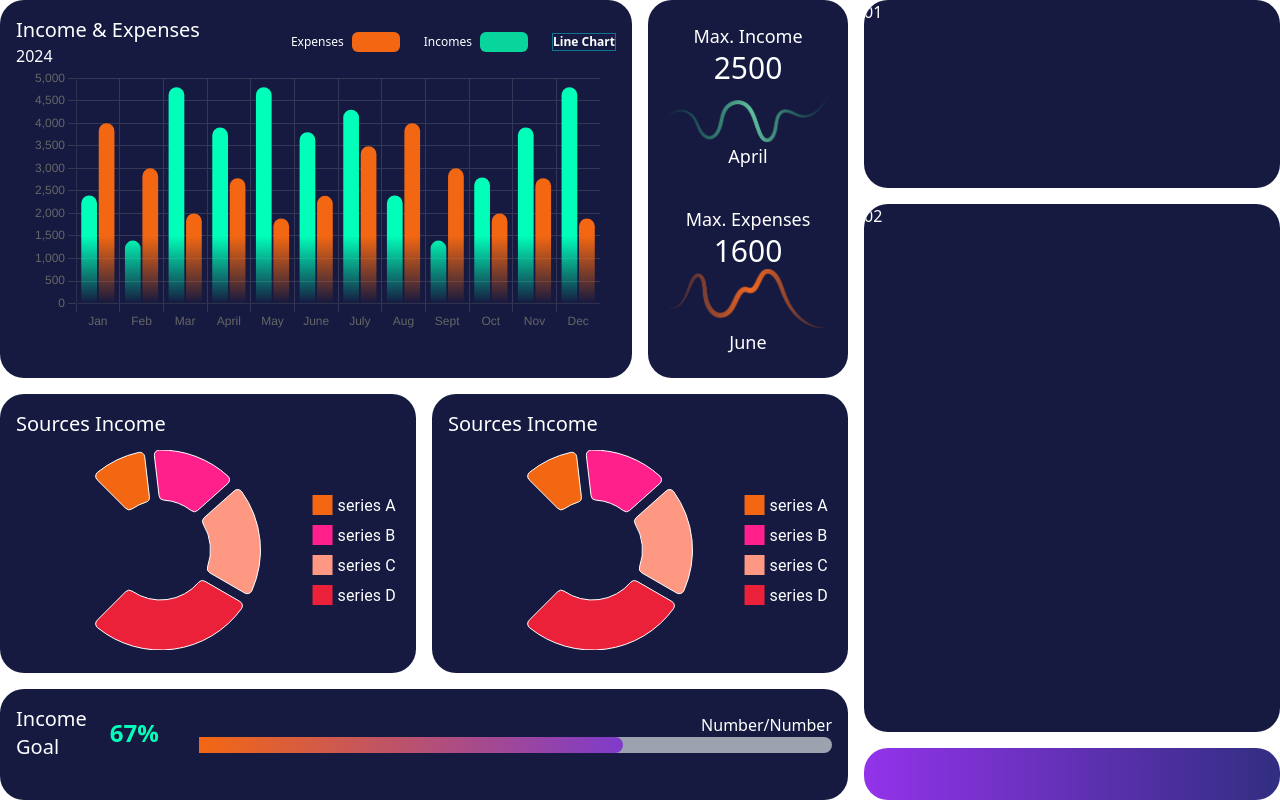
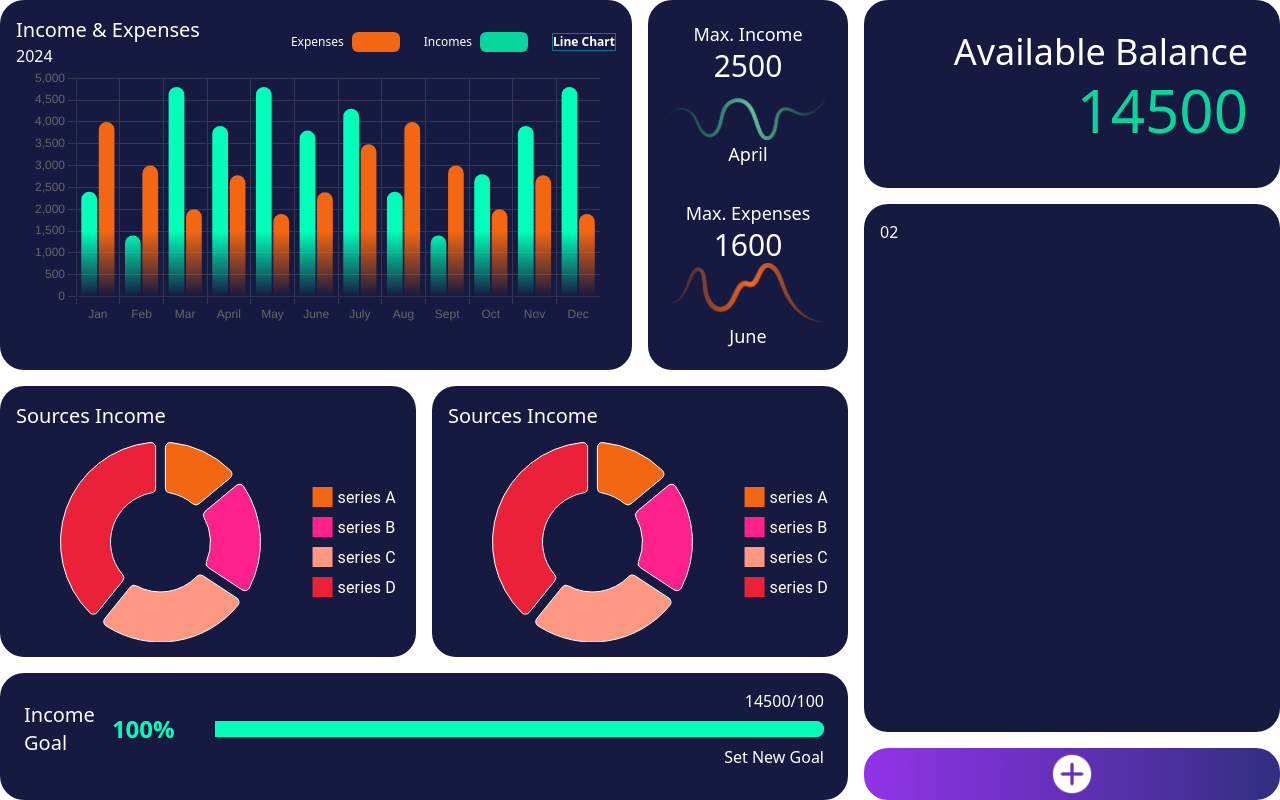
Before and after one commit to Sara-AM91/finance-tracker-frontend, a React (Vite) app: page /dashboard in a window 1280 px wide. Built offline with nearby package versions, Linux system fonts and the light colour scheme.

Commit message:
made progress bar more interactive and made modal for it. Also created List component and ListItem component, but they are empty still

```diff
--- a/src/components/Dashboard.jsx
+++ b/src/components/Dashboard.jsx
@@ -2,12 +2,15 @@ import { useState } from "react";
 import ExpensesVsIncomeBar from "./charts/ExpensesVsIncomeBar";
 import ExpensesVsIncomeLine from "./charts/ExpensesVsIncomeLine";
 import BasicPie from "./charts/BasicPie";
+import ProgressBar from "./charts/ProgressBar";
 import greenWave from "../assets/greenWave2.png";
 import redWave from "../assets/redWave.png";
+import plus from "../assets/plus.png";
 
 const Dashboard = () => {
   const [bar, setBar] = useState(true);
-  const [value, setValue] = useState(67);
+  const [balance, setBalance] = useState(14500);
+
   const [maxExp, setMaxExp] = useState({ month: "June", amount: "1600" });
   const [maxInc, setMaxInc] = useState({ month: "April", amount: "2500" });
   const toggleChart = () => {
@@ -93,35 +96,24 @@ const Dashboard = () => {
 
           {/* Progress Bar */}
           <div className="col-span-4 bg-[#161A40] p-4 text-white rounded-3xl overflow-hidden text-center">
-            <div className="flex gap-10 items-center justify-between">
-              <div className="flex flex-row items-center gap-4">
-                <h2 className="text-xl text-left">Income Goal</h2>
-                <h2 className="font-bold text-[#01FFB9] text-2xl">{value}%</h2>
-              </div>
-
-              {/* Progress bar */}
-              <div className="flex flex-col items-end w-full">
-                <p>Number/Number</p>
-                <div className="w-full bg-gray-400 h-4 rounded-r-full overflow-hidden">
-                  <div
-                    className="h-4 rounded-r-full bg-gradient-to-r from-[#F36713] to-[#7F3BCB]"
-                    style={{ width: `${value}%` }}
-                  ></div>
-                </div>
-              </div>
-            </div>
+            <ProgressBar balance={balance} />
           </div>
         </div>
 
         {/* Sidebar */}
         <div className="col-span-2 grid grid-rows-12 gap-4 h-full">
-          <div className="row-span-3 bg-[#161A40] text-white rounded-3xl overflow-auto">
-            01
+          <div className="row-span-3 bg-[#161A40] text-white rounded-3xl overflow-auto p-8">
+            <div className="flex flex-col items-end gap-2">
+              <h1 className="text-4xl">Available Balance</h1>
+              <p className="text-6xl text-[#08D59C]">{balance}</p>
+            </div>
           </div>
-          <div className="row-span-8 bg-[#161A40] text-white rounded-3xl overflow-auto">
+          <div className="row-span-8 bg-[#161A40] text-white rounded-3xl overflow-auto p-4">
             02
           </div>
-          <div className="row-span-1 bg-gradient-to-r from-purple-600 to-indigo-900 text-white rounded-3xl overflow-auto"></div>
+          <div className="row-span-1 bg-gradient-to-r from-purple-600 to-indigo-900 rounded-3xl overflow-auto flex justify-center items-center">
+            <img src={plus} className=" max-h-12 " />
+          </div>
         </div>
       </div>
     </div>
--- /dev/null
+++ b/src/components/GoalModal.jsx
@@ -0,0 +1,106 @@
+import { useEffect, useState } from "react";
+
+export default function GoalModal({ setOpen, setGoal, goal }) {
+  const [number, setNumber] = useState(0);
+
+  const handleSubmit = () => {
+    if (number) {
+      setGoal(number);
+      setOpen(false);
+    }
+  };
+
+  return (
+    <div className="relative z-10">
+      <div
+        transition
+        className="fixed inset-0 bg-blue-950 bg-opacity-75 transition-opacity data-[closed]:opacity-0 data-[enter]:duration-300 data-[leave]:duration-200 data-[enter]:ease-out data-[leave]:ease-in"
+      />
+
+      <div className="fixed inset-0 z-10 w-screen overflow-y-auto">
+        <div className="flex min-h-full items-end justify-center p-4 text-center sm:items-center sm:p-0">
+          <div className="">
+            <div
+              transition
+              className="relative transform overflow-hidden rounded-xl text-left shadow-xl transition-all data-[closed]:translate-y-4 data-[closed]:opacity-0 data-[enter]:duration-300 data-[leave]:duration-200 data-[enter]:ease-out data-[leave]:ease-in sm:my-8 sm:w-full sm:max-w-lg data-[closed]:sm:translate-y-0 data-[closed]:sm:scale-95"
+            >
+              <div className="bg-[#161a40] border border-indigo-400 rounded-xl relative overflow-hidden">
+                {/* Corrected SVG Wave at the top */}
+                <div className="absolute top-0 left-0 w-full">
+                  <svg
+                    viewBox="0 0 1440 320"
+                    className="w-full h-[100px]"
+                    xmlns="http://www.w3.org/2000/svg"
+                    preserveAspectRatio="none"
+                  >
+                    <defs>
+                      <linearGradient
+                        id="waveGradient"
+                        gradientTransform="rotate(1)"
+                      >
+                        <stop offset="0%" stopColor="#7F3BCB" />
+                        <stop offset="100%" stopColor="#633FD7" />
+                      </linearGradient>
+                    </defs>
+                    <path
+                      fill="url(#waveGradient)"
+                      fillOpacity="1"
+                      d="M0,320L48,293.3C96,267,192,213,288,202.7C384,192,480,224,576,234.7C672,245,768,235,864,218.7C960,203,1056,181,1152,186.7C1248,192,1344,224,1392,240L1440,256L1440,0L1392,0C1344,0,1248,0,1152,0C1056,0,960,0,864,0C768,0,672,0,576,0C480,0,384,0,288,0C192,0,96,0,48,0L0,0Z"
+                    />
+                  </svg>
+                </div>
+
+                <div className="px-4 pb-4 pt-12 sm:p-6 sm:pb-4 relative z-10 mt-20">
+                  <div className="sm:flex sm:items-start">
+                    <div className="mt-3 text-center sm:ml-4 sm:mt-0 sm:text-left">
+                      <div
+                        as="h3"
+                        className="text-base font-semibold leading-6 text-white"
+                      >
+                        Add your New Goal!
+                      </div>
+                      <div className="mt-2">
+                        <p className="text-sm text-gray-500">
+                          You're on the path to achieving great things! Set a
+                          new goal for your balance to help you stay focused and
+                          motivated. Remember, every step brings you closer to
+                          your success!
+                        </p>
+                        <input
+                          type="number"
+                          value={number}
+                          onChange={(e) => {
+                            setNumber(e.target.value);
+                          }}
+                          className="w-full mt-4 p-2 rounded bg-[#222759] border border-indigo-300 text-white"
+                        />
+                      </div>
+                    </div>
+                  </div>
+                </div>
+
+                <div className="px-4 pt-3 pb-6 sm:flex sm:flex-row-reverse sm:px-6 relative z-10">
+                  <button
+                    type="button"
+                    onClick={handleSubmit}
+                    className="inline-flex w-full justify-center rounded-md bg-gradient-to-t from-orange-500 to-pink-600 px-3 py-2 text-sm font-semibold text-white shadow-sm hover:bg-gradient-to-b sm:ml-3 sm:w-auto"
+                  >
+                    Set Goal
+                  </button>
+                  <button
+                    type="button"
+                    data-autofocus
+                    onClick={() => setOpen(false)}
+                    className="mt-3 inline-flex w-full justify-center rounded-md bg-white px-3 py-2 text-sm font-semibold text-gray-900 shadow-sm ring-1 ring-inset ring-gray-300 hover:bg-gray-50 sm:mt-0 sm:w-auto"
+                  >
+                    Cancel
+                  </button>
+                </div>
+              </div>
+            </div>
+          </div>
+        </div>
+      </div>
+    </div>
+  );
+}
--- /dev/null
+++ b/src/components/ListItem.jsx
@@ -0,0 +1,5 @@
+const ListItem = () => {
+  return <div>ListItem</div>;
+};
+
+export default ListItem;
--- /dev/null
+++ b/src/components/TransactionsList.jsx
@@ -0,0 +1,7 @@
+import { ListItem } from "@mui/material";
+
+const TransactionsList = () => {
+  return <div>TransactionsList</div>;
+};
+
+export default TransactionsList;
--- a/src/components/charts/BasicPie.jsx
+++ b/src/components/charts/BasicPie.jsx
@@ -28,8 +28,8 @@ export default function BasicPie() {
               outerRadius: 100,
               paddingAngle: 5,
               cornerRadius: 5,
-              startAngle: -45,
-              endAngle: 225,
+              //startAngle: -45,
+              //endAngle: 225,
               cx: "50%",
               cy: "50%",
             },
--- /dev/null
+++ b/src/components/charts/ProgressBar.jsx
@@ -0,0 +1,64 @@
+import React from "react";
+import { useState, useEffect } from "react";
+import GoalModal from "../GoalModal";
+
+const ProgressBar = ({ balance }) => {
+  const [value, setValue] = useState(0);
+  const [goal, setGoal] = useState(100);
+
+  const [reached, setReached] = useState(false);
+  const [open, setOpen] = useState(false);
+
+  useEffect(() => {
+    if ((balance === goal && goal !== 0) || (balance > goal && goal !== 0)) {
+      setReached(true);
+    } else {
+      setReached(false); // Optional: Reset if condition is not met
+    }
+  }, [balance, goal]);
+
+  useEffect(() => {
+    const progress = Math.round((balance / goal) * 100);
+    setValue(progress);
+  }, [goal, balance]);
+
+  return (
+    <>
+      <div className="flex gap-10 items-center justify-between px-2">
+        <div className="flex flex-row items-center gap-4">
+          <h2 className="text-xl text-left">Income Goal</h2>
+          <h2 className="font-bold text-[#01FFB9] text-2xl">
+            {reached ? "100%" : `${value}%`}
+          </h2>
+        </div>
+
+        {/* Progress bar */}
+        <div className="flex flex-col items-end w-full gap-2">
+          <p>
+            {balance}/{goal}
+          </p>
+          <div className="w-full bg-gray-400 h-4 rounded-r-full overflow-hidden">
+            <div
+              className={`h-4 rounded-r-full ${
+                reached
+                  ? "bg-[#01FFB9]"
+                  : "bg-gradient-to-r from-[#F36713] to-[#7F3BCB]"
+              }`}
+              style={{ width: `${value}%` }}
+            ></div>
+          </div>
+          <button
+            onClick={() => {
+              setOpen(true);
+            }}
+          >
+            {goal ? "Set New Goal" : "Set Goal"}
+          </button>
+        </div>
+      </div>
+      {open && <GoalModal setOpen={setOpen} setGoal={setGoal} goal={goal} />}
+    </>
+  );
+};
+
+export default ProgressBar;
--- a/src/styles/index.css
+++ b/src/styles/index.css
@@ -8,3 +8,36 @@ body {
   margin: 0;
   padding: 0;
 }
+
+.wave {
+  position: absolute;
+  top: 0px;
+  left: 0px;
+  right: 0px;
+  height: 70px;
+  width: 100%;
+  background: dodgerblue;
+  z-index: -1;
+}
+.wave::before {
+  content: "";
+  display: block;
+  position: absolute;
+  border-radius: 100% 90%;
+  width: 51%;
+  height: 75px;
+  background-color: white;
+  right: 0px;
+  top: 35px;
+}
+.wave::after {
+  content: "";
+  display: block;
+  position: absolute;
+  border-radius: 100% 90%;
+  width: 51%;
+  height: 75px;
+  background-color: dodgerblue;
+  left: -8px;
+  top: 25px;
+}
```
Also changed, not shown: src/assets/plus.png (added).
